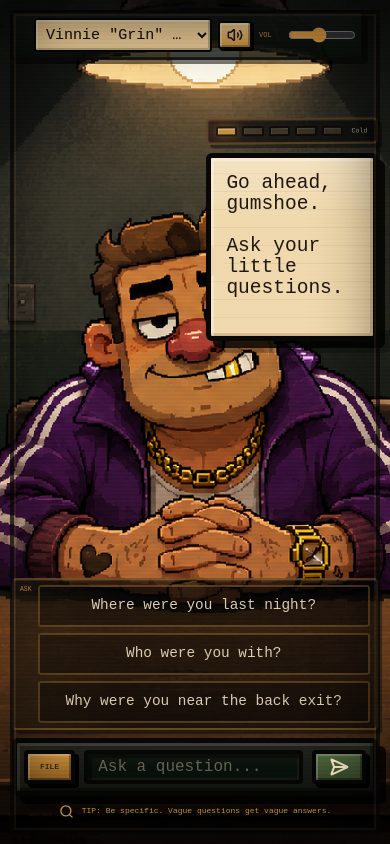
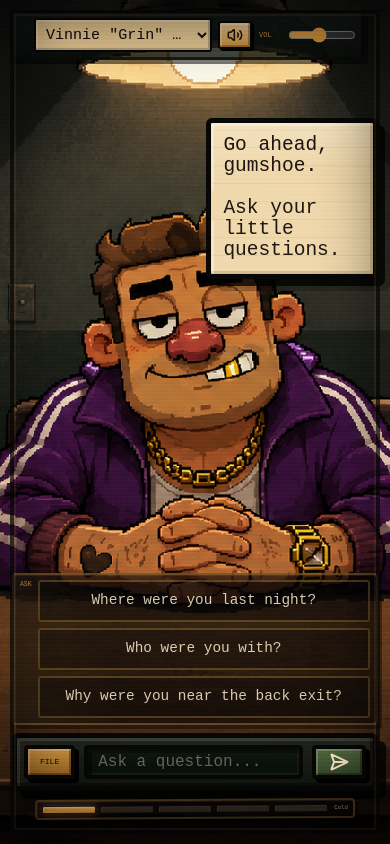
Before and after one commit to alexis-labs/blackout-lies, a Next.js app: page / in a window 390 px wide. Built offline with nearby package versions, Linux system fonts and the light colour scheme.

Commit message:
Update styles for interrogation UI; adjust dimensions and padding for better layout

```diff
--- a/src/app/globals.css
+++ b/src/app/globals.css
@@ -663,7 +663,7 @@ select:disabled {
   top: 34vh;
   right: clamp(18px, 3vw, 56px);
   z-index: 12;
-  width: clamp(300px, 23vw, 430px);
+  width: clamp(360px, 26vw, 480px);
   min-width: 0;
   pointer-events: none;
 }
@@ -673,7 +673,7 @@ select:disabled {
   grid-template-columns: auto minmax(0, 1fr) auto;
   align-items: center;
   gap: 8px;
-  width: min(100%, 340px);
+  width: 100%;
   margin: 0 0 9px auto;
   border: 2px solid rgba(201, 150, 69, 0.36);
   border-radius: 4px;
@@ -745,8 +745,8 @@ select:disabled {
 .speech-bubble {
   position: relative;
   width: 100%;
-  max-height: clamp(126px, 31vh, 250px);
-  min-height: 126px;
+  max-height: clamp(150px, 35vh, 300px);
+  min-height: 120px;
   overflow-y: auto;
   overscroll-behavior: contain;
   border: 5px solid var(--outline-dark);
@@ -765,7 +765,8 @@ select:disabled {
     12px 12px 0 rgba(0, 0, 0, 0.24),
     inset 3px 3px 0 rgba(255, 255, 255, 0.32),
     inset -3px -3px 0 rgba(122, 76, 42, 0.2);
-  padding: clamp(15px, 1.45vw, 24px);
+  /* reduce top padding to remove excess space above suspect text */
+  padding: clamp(10px, 1vw, 16px);
   animation: speech-pop 160ms steps(3, end);
   cursor: pointer;
   pointer-events: auto;
@@ -801,7 +802,7 @@ select:disabled {
 .speech-bubble::after {
   content: "";
   position: absolute;
-  top: 58%;
+  top: 55%;
   left: -25px;
   width: 34px;
   height: 34px;
@@ -982,6 +983,27 @@ select:disabled {
   justify-items: center;
   gap: 8px;
   pointer-events: none;
+}
+
+.interrogation-bottom-hud .pressure-bar {
+  width: clamp(260px, 30vw, 420px);
+  margin: 0;
+  padding: 4px 6px;
+  gap: 6px;
+}
+
+.interrogation-bottom-hud .pressure-pips {
+  gap: 4px;
+}
+
+.interrogation-bottom-hud .pressure-pips span {
+  height: 8px;
+  border-width: 1px;
+}
+
+.interrogation-bottom-hud .pressure-bar-label,
+.interrogation-bottom-hud .pressure-bar-status {
+  font-size: 0.36rem;
 }
 
 .interrogation-input-bar {
@@ -1204,10 +1226,18 @@ select:disabled {
   .speech-bubble {
     width: 100%;
     max-height: 28vh;
+    min-height: 90px;
+    padding: clamp(12px, 1.2vw, 18px);
   }
 
   .pressure-bar {
-    width: min(360px, 44vw);
+    width: 100%;
+    max-width: min(360px, 44vw);
+  }
+
+  .interrogation-bottom-hud .pressure-bar {
+    width: min(320px, calc(100vw - 24px));
+    max-width: calc(100vw - 24px);
   }
 
   .suggested-questions {
@@ -1215,7 +1245,7 @@ select:disabled {
   }
 
   .interrogation-input-bar {
-    grid-template-columns: minmax(0, 1fr) 96px 62px;
+    grid-template-columns: auto minmax(0, 1fr) 62px;
     width: calc(100vw - 24px);
   }
 }
@@ -1250,12 +1280,17 @@ select:disabled {
   .speech-bubble {
     width: 100%;
     max-height: 24vh;
-    min-height: 106px;
+    min-height: 90px;
+    padding: clamp(12px, 1.2vw, 18px);
   }
 
   .pressure-bar {
     grid-template-columns: minmax(0, 1fr) auto;
     width: 100%;
+  }
+
+  .interrogation-bottom-hud .pressure-bar {
+    padding: 4px 5px;
   }
 
   .pressure-bar-label {
--- a/src/components/game/GameScreen.tsx
+++ b/src/components/game/GameScreen.tsx
@@ -9,7 +9,6 @@ import { SuggestedQuestions } from "@/components/game/SuggestedQuestions";
 import { SoundToggle } from "@/components/game/SoundToggle";
 import { SuspectBackground } from "@/components/game/SuspectBackground";
 import { SuspectSelector } from "@/components/game/SuspectSelector";
-import { TipBar } from "@/components/game/TipBar";
 import {
   askSuspect,
   createInitialInterrogationState,
@@ -316,8 +315,6 @@ export function GameScreen() {
       />
 
       <section className="suspect-stage" aria-label="Suspect interrogation area">
-        <PressureBar pressureLevel={activeInterrogationState.pressureLevel} />
-
         <SpeechBubble
           text={currentSuspectMessage}
           voice={activeSuspect.voice}
@@ -347,7 +344,8 @@ export function GameScreen() {
           onSubmit={submitQuestion}
           onToggleFile={toggleFile}
         />
-        <TipBar />
+
+        <PressureBar pressureLevel={activeInterrogationState.pressureLevel} />
       </div>
     </main>
   );
```
